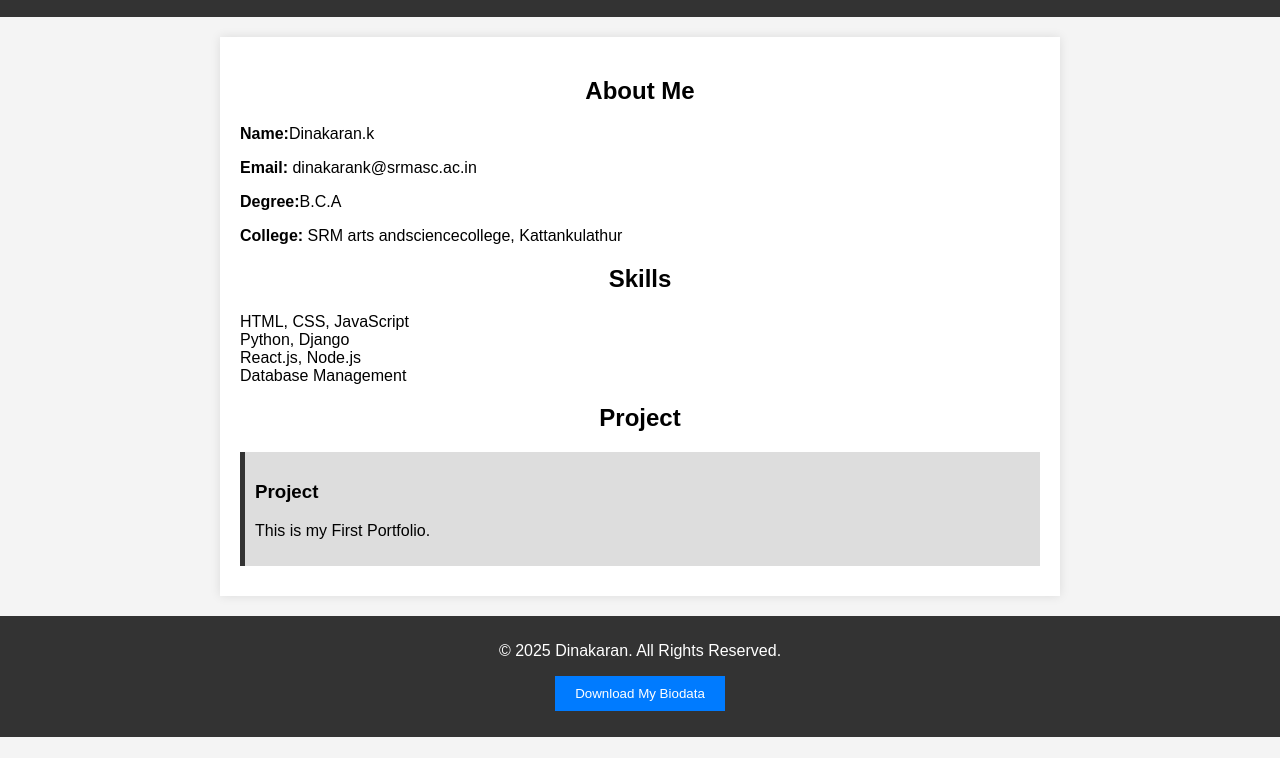
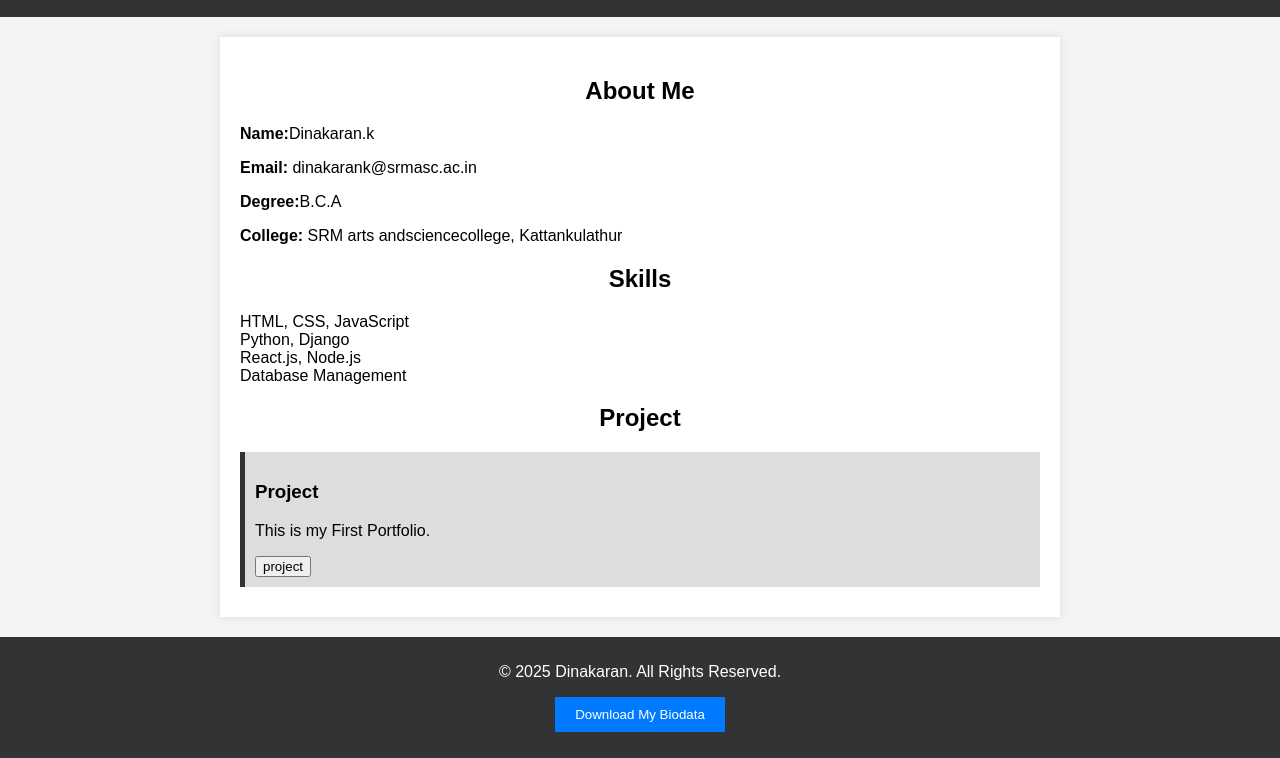
Before and after one commit to dinakaran-srm/dina, a plain HTML site: page index.html in a window 1280 px wide. Shown: the part 95-853 px from the top of the page. Before the commit the page ends 832 px from the top, so only its background shows below. Drawn offline with Linux system fonts and the light colour scheme.

Commit message:
index.html

```diff
--- a/index.html
+++ b/index.html
@@ -82,6 +82,7 @@
             <div class="project-card">
                 <h3>Project </h3>
                 <p>This is my First Portfolio.</p>
+		<a href="oddoreven"target='_blank'><button>project</button></a>
             </div>
 
 
```
